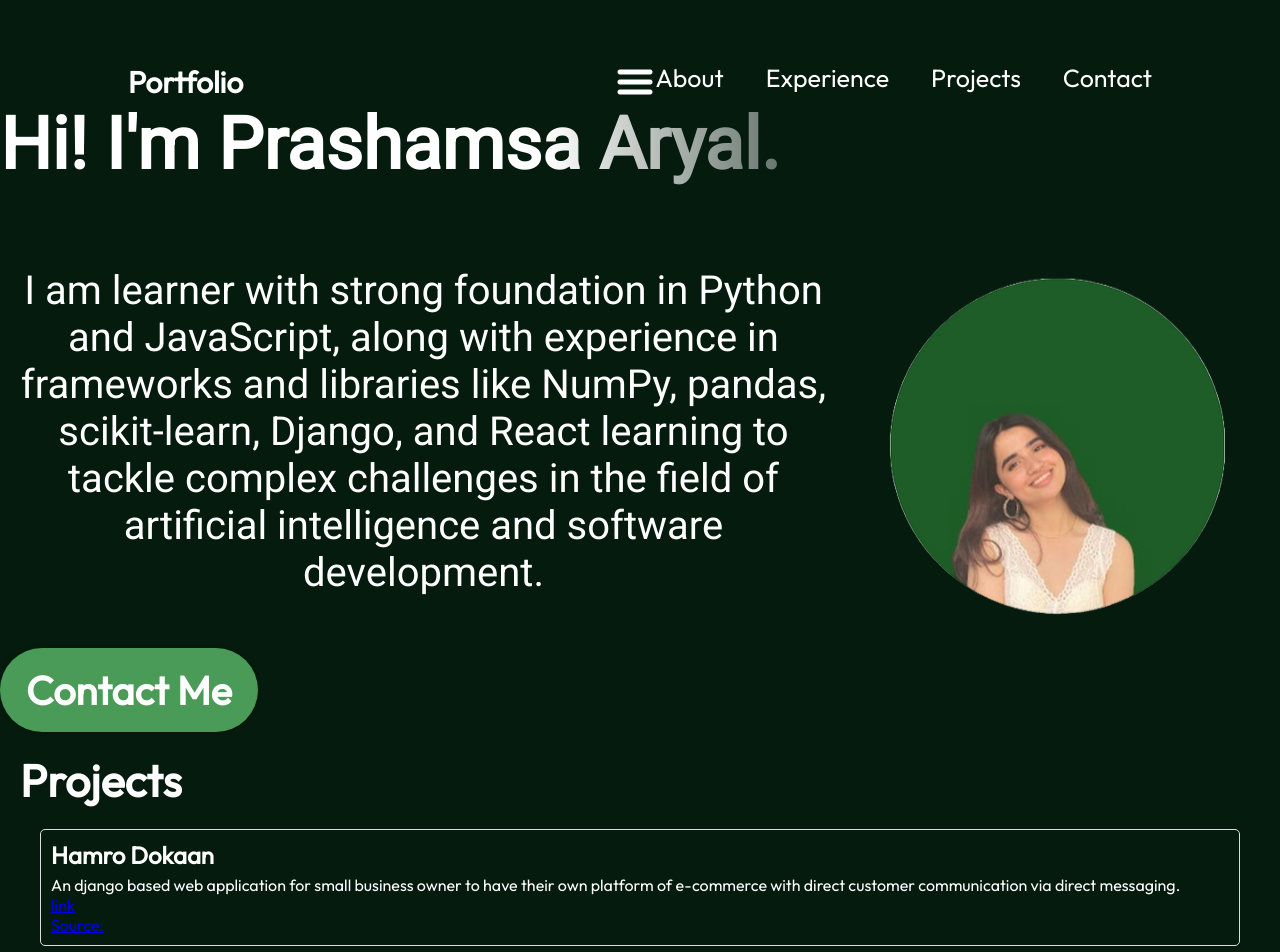
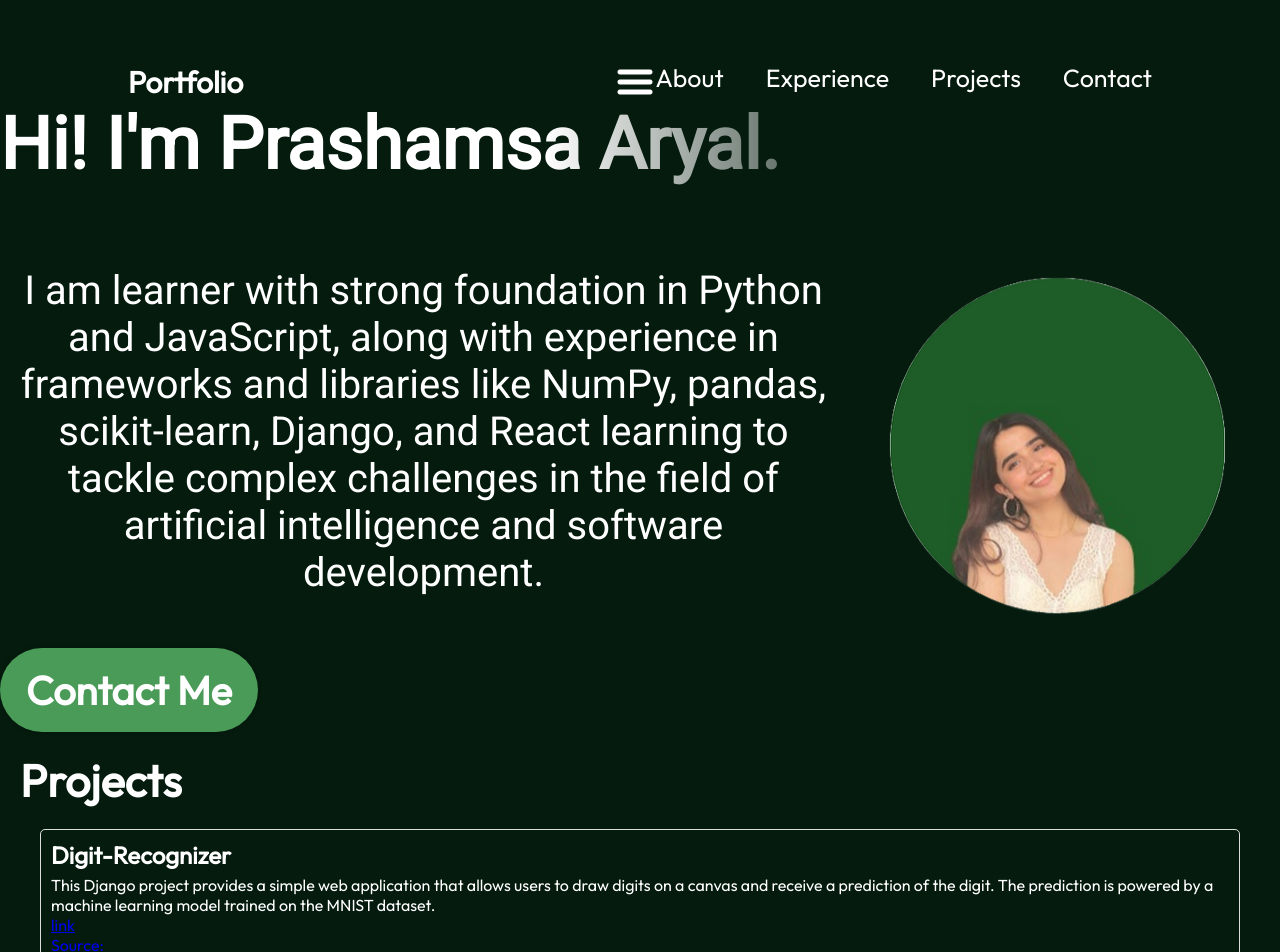
Before and after one commit to frecklehead/react-protfolio, a React (Vite) app: page / in a window 1280 px wide. Shown: the top 952 px of the page. Built offline with nearby package versions, Linux system fonts and the light colour scheme.

Commit message:
digit-recongnizer

```diff
--- a/src/components/projects/Projects.jsx
+++ b/src/components/projects/Projects.jsx
@@ -4,6 +4,10 @@ import Project from './Project';
 import styles from './Projects.module.css'; // Assuming you still want to use some container styles
 
 const projectsData = [
+  { title: 'Digit-Recognizer', description:"This Django project provides a simple web application that allows users to draw digits on a canvas and receive a prediction of the digit. The prediction is powered by a machine learning model trained on the MNIST dataset."
+,link:"hhttps://x.com/aryal_prashamsa/status/1801974728418050056"
+,Source:"https://github.com/frecklehead/Digit-Predictor-MNIST-"},
+
   { title: 'Hamro Dokaan', description:"An django based web application for small business owner to have their own platform of e-commerce with direct customer communication via direct messaging."
 ,link:"https://youtu.be/VtPlaFJdzNE"
 ,Source:"https://github.com/frecklehead/Online-Marketplace"},
--- a/src/index.css
+++ b/src/index.css
@@ -1,4 +1,4 @@
-*{
+* {
   box-sizing: border-box;
   margin:0;
   padding:0;
```
Also changed, not shown: src/App.module.css (line endings or trailing spaces).
